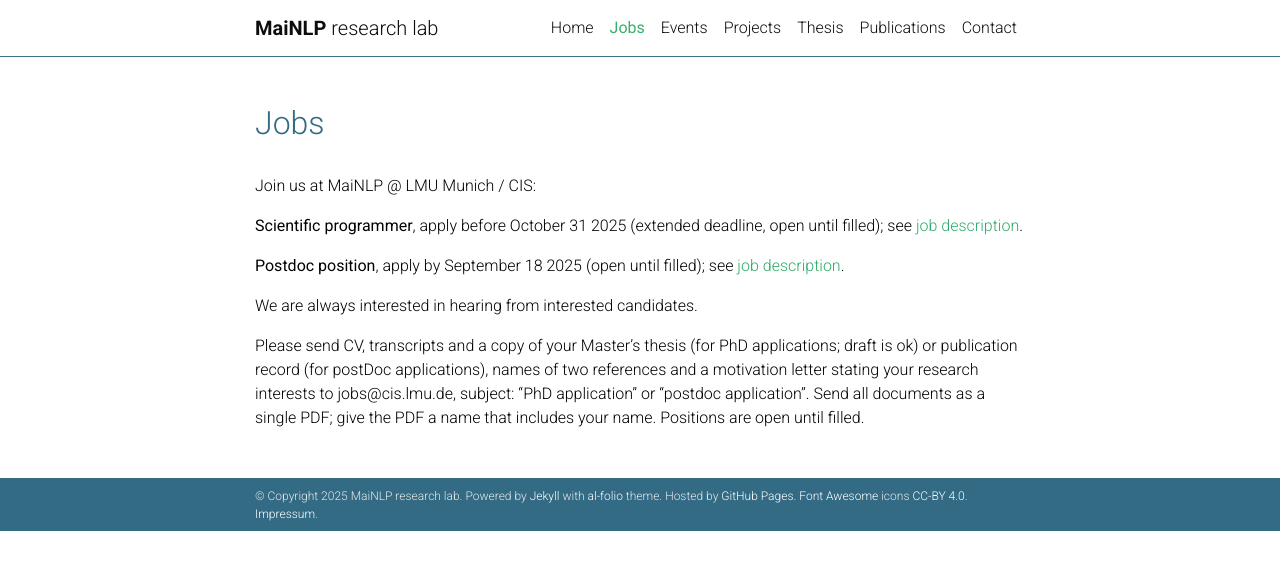
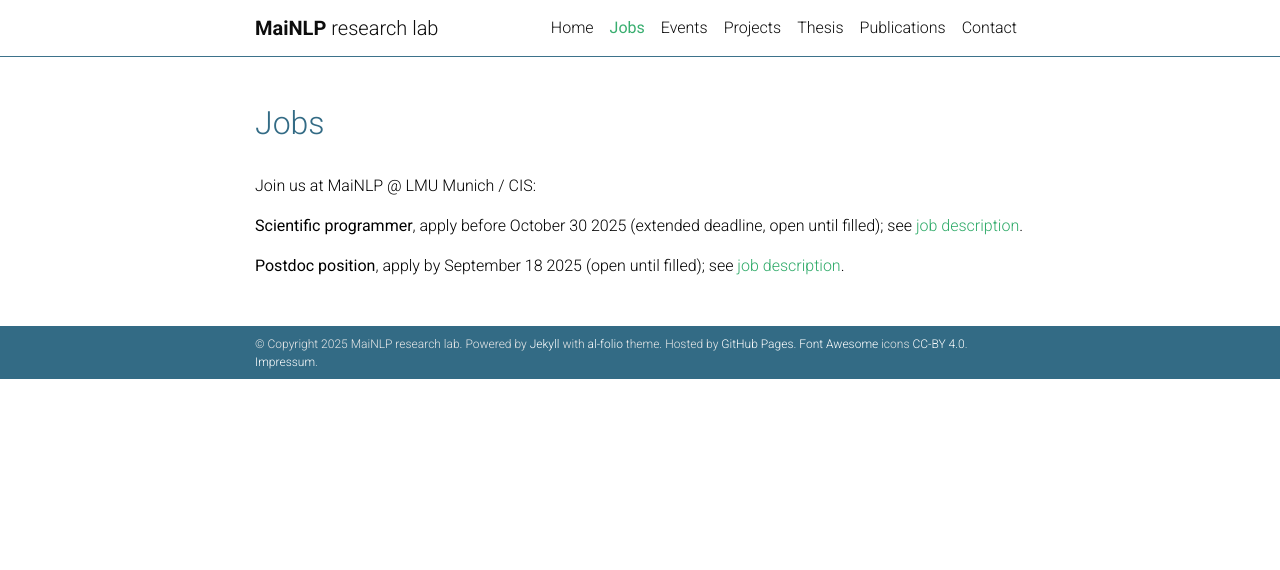
Before and after one commit to mainlp/mainlp.github.io, a Jekyll site: the page built from _pages/jobs.md, in a window 1280 px wide. Shown: the top 570 px of the page. Built offline with Jekyll 4.4.1, drawn with Linux system fonts in a browser that asks for light colours; comment, search, counter and statistics services are not loaded; a style sheet for code colours, icons or effects is not loaded.

Commit message:
Update jobs.md

```diff
--- a/_pages/jobs.md
+++ b/_pages/jobs.md
@@ -15,13 +15,13 @@ Join us at MaiNLP @ LMU Munich / CIS:
 
 <!--<b>HiWi Position on Multilingual Natural Language Inference</b>, apply before August 25 2025 (open until filled); see <a href="/assets/pdf/hiwi-ad-MultilingualNLI.pdf" target="_blank">job description</a>.-->
 
-<b>Scientific programmer</b>, apply before October 31 2025 (extended deadline, open until filled); see <a href="/assets/pdf/Scientific programmer-MaiNLP.pdf" target="_blank">job description</a>.
+<b>Scientific programmer</b>, apply before October 30 2025 (extended deadline, open until filled); see <a href="/assets/pdf/Scientific-programmer-2026.pdf" target="_blank">job description</a>.
 
 <b>Postdoc position</b>, apply by September 18 2025 (open until filled); see <a href="/assets/pdf/Postdoc-position-2026.pdf" target="_blank">job description</a>.
 
 
 <!--Currently we have no PhD/postdoc position openings. Inquiries are though always welcome, as the situation might change (for example, we do not have fixed yearly PhD intakes, but it is flexible depending on available funding). Therefore:-->
 
-We are always interested in hearing from interested candidates.
+<!--We are always interested in hearing from interested candidates.
 
-Please send CV, transcripts and a copy of your Master's thesis (for PhD applications; draft is ok) or publication record (for postDoc applications), names of two references and a motivation letter stating your research interests to jobs@cis.lmu.de, subject: "PhD application" or "postdoc application". Send all documents as a single PDF; give the PDF a name that includes your name. Positions are open until filled.
+Please send CV, transcripts and a copy of your Master's thesis (for PhD applications; draft is ok) or publication record (for postDoc applications), names of two references and a motivation letter stating your research interests to jobs@cis.lmu.de, subject: "PhD application" or "postdoc application". Send all documents as a single PDF; give the PDF a name that includes your name. Positions are open until filled. -->
```
